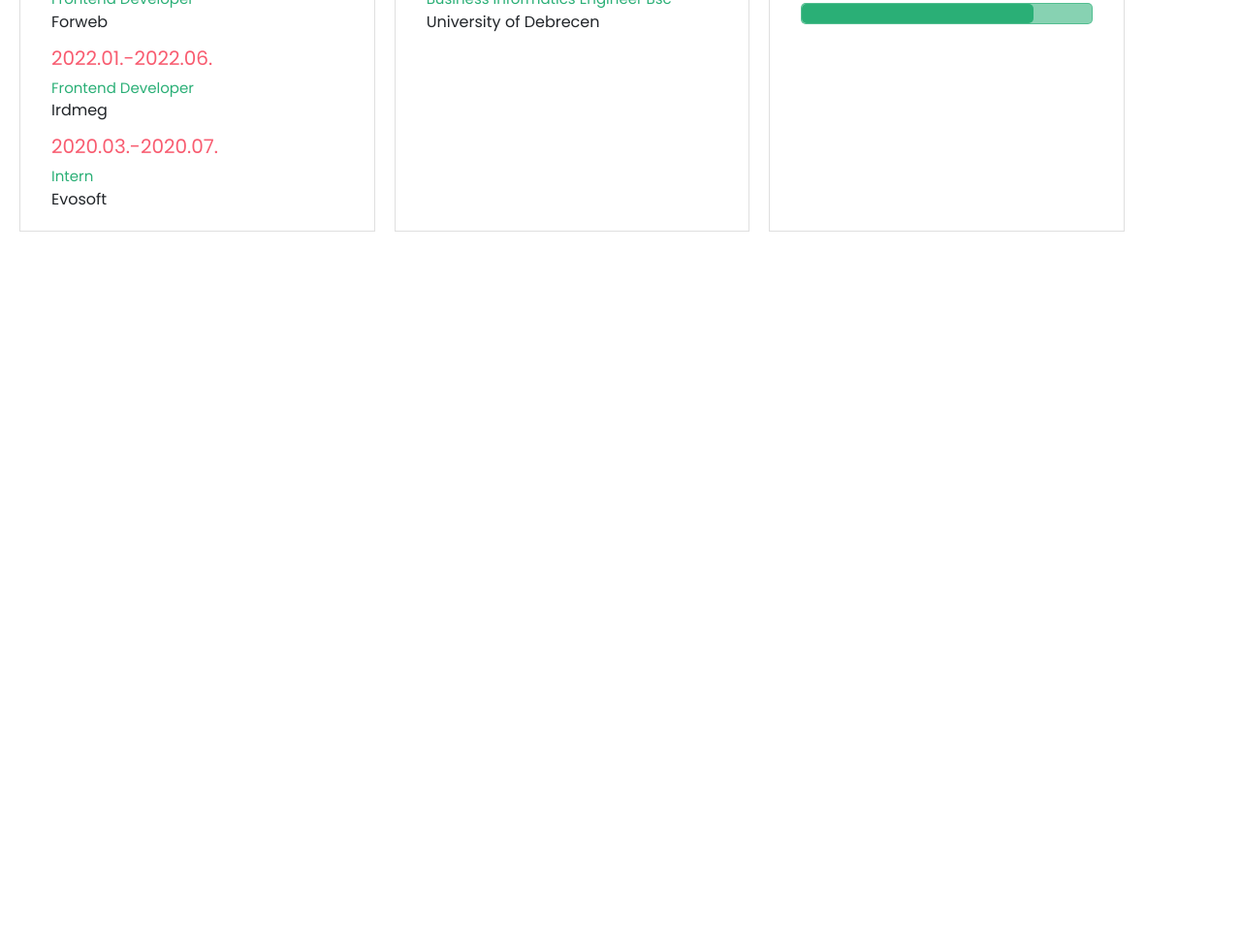
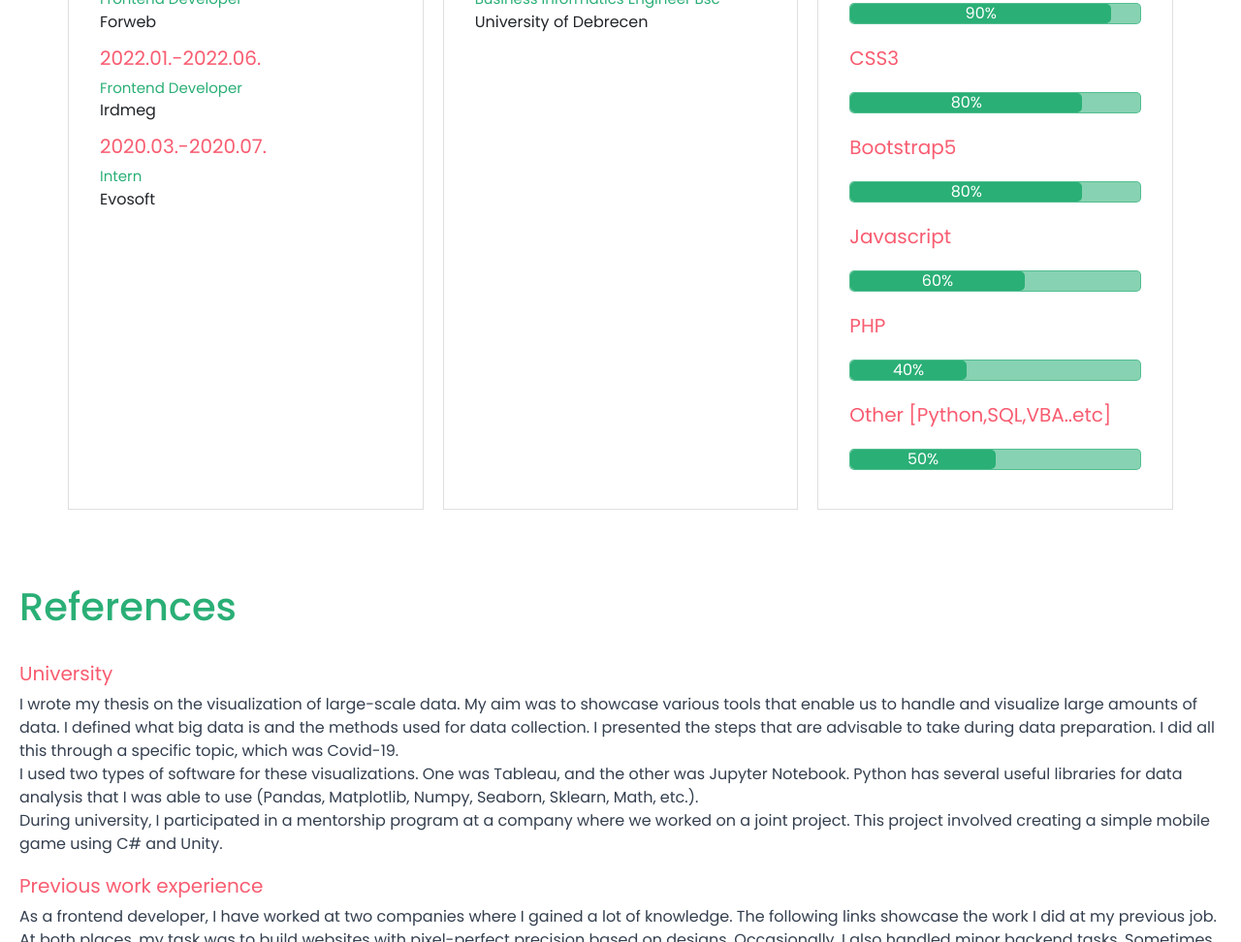
Before and after one commit to mbebe95/mbebe95.github.io, a plain HTML site: page index.html in a window 1280 px wide. Shown: the part 1828-2800 px from the top of the page at 97% size. Before the commit the page ends 2400 px from the top, so only its background shows below. Drawn offline with nearby package versions, Linux system fonts and the light colour scheme.

Commit message:
portfolio continue

```diff
--- a/assets/main.css
+++ b/assets/main.css
@@ -164,6 +164,7 @@ body {
     display: flex;
     flex-direction: column;
    padding: 30px 20px;
+   align-items: center;
 }
 
 .resume .row{
@@ -254,6 +255,31 @@ body {
     transition: width 0.6s ease;
 }
 
+.progress-title{
+    font-size: 20px;
+    color: #F85C70;
+    margin: 10px 0 5px;
+}
+
+
+.references{
+    padding: 30px 20px;
+}
+
+.references h1 {
+    color: #2aaf76;
+    padding-bottom: 20px;
+}
+
+.references .ref-subtitle {
+    font-size: 20px;
+    color: #F85C70;
+    margin: 10px 0 5px;
+}
+
+.references p {
+    color: #343F4F;
+}
 
 @media (max-width:768px){
     .wrapper .dynamic-txts {
--- a/assets/main.js
+++ b/assets/main.js
@@ -1,3 +1,5 @@
+/*
+
 // Progresszív sáv elem kiválasztása
 const progressBar = document.getElementById('progressBar');
 
@@ -23,3 +25,62 @@ function animateProgressBar() {
 }
 
 animateProgressBar();
+
+*/
+class ProgressBar {
+    constructor(container, title, initialValue = 0) {
+        this.container = container;
+        this.title = title;
+        this.progress = initialValue;
+
+        // Create title element
+        this.titleElement = document.createElement('div');
+        this.titleElement.className = 'progress-title';
+        this.titleElement.textContent = this.title;
+
+        // Create progress bar elements
+        this.progressBarContainer = document.createElement('div');
+        this.progressBarContainer.className = 'progress-container';
+
+        this.progressBar = document.createElement('div');
+        this.progressBar.className = 'progress-bar';
+        this.progressBar.style.width = '0%'; // Initial width set to 0 for animation
+
+        this.progressBarContainer.appendChild(this.progressBar);
+
+        // Append title and progress bar to container
+        this.container.appendChild(this.titleElement);
+        this.container.appendChild(this.progressBarContainer);
+    }
+
+    setProgress(value) {
+        if (value < 0) value = 0;
+        if (value > 100) value = 100;
+        this.progress = value;
+        setTimeout(() => {
+            this.progressBar.style.width = `${this.progress}%`;
+            this.progressBar.textContent = `${this.progress}%`;
+        }, 100); // Slight delay to ensure animation on page load
+    }
+}
+
+// Wait for the DOM to be fully loaded
+document.addEventListener('DOMContentLoaded', () => {
+    const progressBarsContainer = document.getElementById('progress-bars');
+
+    // Create and initialize progress bars with titles
+    const titles = ['HTML5', 'CSS3', 'Bootstrap5', 'Javascript', 'PHP' , 'Other [Python,SQL,VBA..etc]'];
+    const initialValues = [90, 80, 80, 60, 40, 50]; // Example initial values
+    const progressBars = [];
+    titles.forEach((title, index) => {
+        const progressBar = new ProgressBar(progressBarsContainer, title, initialValues[index]);
+        progressBars.push(progressBar);
+    });
+
+    // Set progress for each progress bar with animation
+    progressBars.forEach((progressBar, index) => {
+        setTimeout(() => {
+            progressBar.setProgress(initialValues[index]);
+        }, 500 * index); // Staggered delay for each bar
+    });
+});
--- a/index.html
+++ b/index.html
@@ -38,6 +38,9 @@
                 <a class="nav-link" href="#resume">Resume</a>
             </li>
             <li class="nav-item">
+                <a class="nav-link" href="#references">References</a>
+            </li>
+            <li class="nav-item">
                 <a class="nav-link" href="#contact">Contact</a>
             </li>
         </ul>
@@ -54,13 +57,14 @@
                         and engage users across various devices.</p>
 
                     <p>🚀 Whether it's mastering the latest frontend frameworks like React.js or diving into the
-                    intricacies of CSS animations, I'm committed to continuous learning and growth to stay at the
-                    forefront of technology.</p>
+                        intricacies of CSS animations, I'm committed to continuous learning and growth to stay at the
+                        forefront of technology.</p>
 
-                    <p>🌟 I believe in the power of collaboration and am excited to contribute my skills to dynamic teams
-                    where I can learn from experienced professionals while bringing fresh perspectives to the table.
+                    <p>🌟 I believe in the power of collaboration and am excited to contribute my skills to dynamic
+                        teams
+                        where I can learn from experienced professionals while bringing fresh perspectives to the table.
 
-                    Let's connect and explore how we can create impactful digital experiences together!</p>
+                        Let's connect and explore how we can create impactful digital experiences together!</p>
                 </div>
                 <div class="col images-col">
                     <img class="me" src="assets/img/me.png">
@@ -104,14 +108,26 @@
                     <div class="text">
                         <div class="title">Skill</div>
                         <span class="line"></span>
-                        <div class="date">HTML5</div>
-                        <div class="progress-container">
-                            <div class="progress-bar" id="progressBar"></div>
-                        </div>
+                        <div id="progress-bars"></div>
                     </div>
                 </div>
             </div>
         </div>
+    </section>
+    <section id="references" class="references">
+        <div class="ref-title">
+            <h1>References</h1>
+        </div>
+        <div class="ref-subtitle">University</div>
+        <p>I wrote my thesis on the visualization of large-scale data. My aim was to showcase various tools that enable
+            us to handle and visualize large amounts of data. I defined what big data is and the methods used for data
+            collection. I presented the steps that are advisable to take during data preparation. I did all this through
+            a specific topic, which was Covid-19. <br>I used two types of software for these visualizations. One was
+            Tableau, and the other was Jupyter Notebook. Python has several useful libraries for data analysis that I
+            was able to use (Pandas, Matplotlib, Numpy, Seaborn, Sklearn, Math, etc.).
+        <br>During university, I participated in a mentorship program at a company where we worked on a joint project. This project involved creating a simple mobile game using C# and Unity.</p>
+        <div class="ref-subtitle">Previous work experience</div>
+        <p>As a frontend developer, I have worked at two companies where I gained a lot of knowledge. The following links showcase the work I did at my previous job. At both places, my task was to build websites with pixel-perfect precision based on designs. Occasionally, I also handled minor backend tasks. Sometimes, I was able to incorporate my own ideas and concepts into the work.</p>
     </section>
     <section id="contact">
 
```
